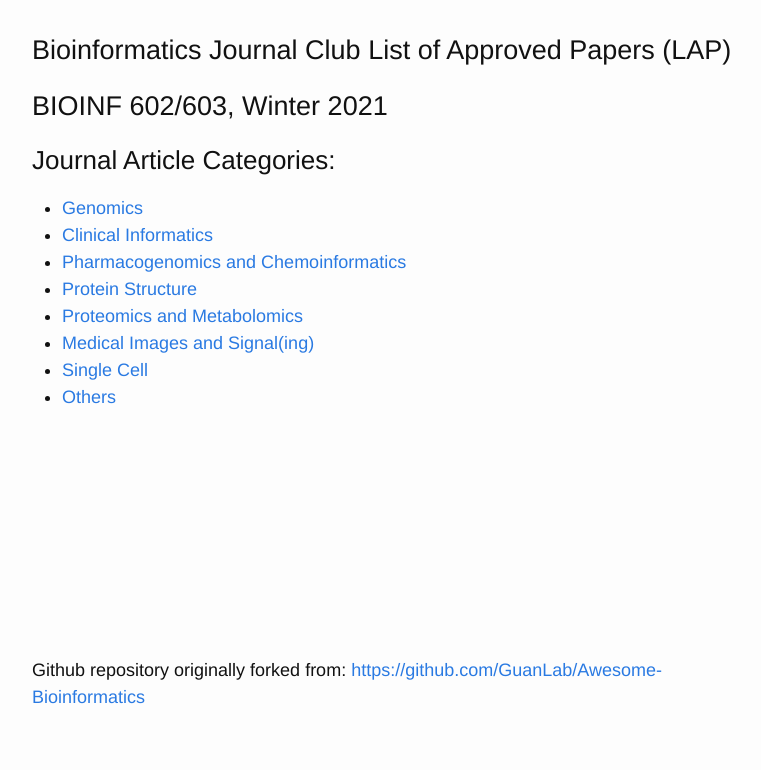
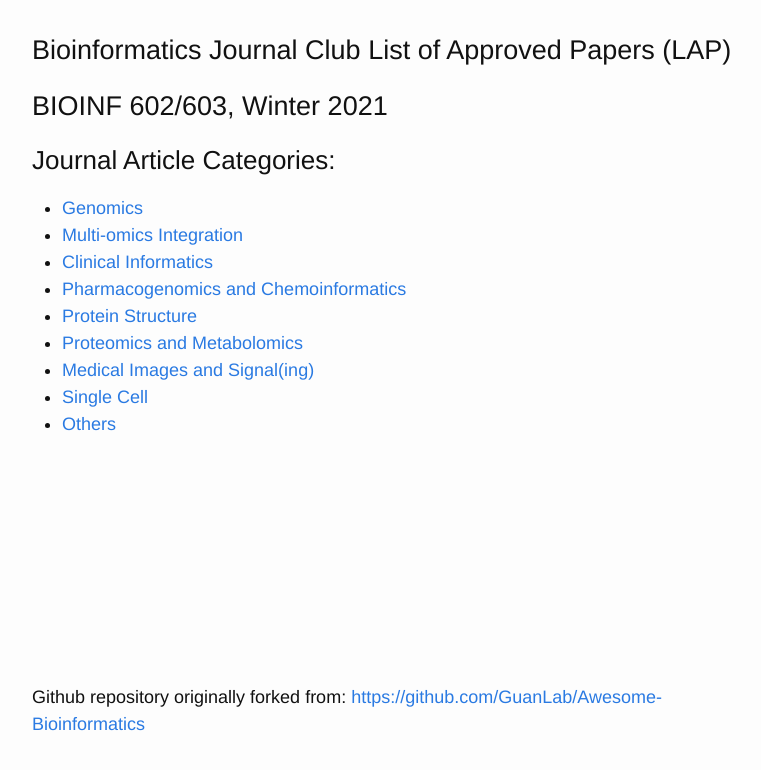
Before and after one commit to dcmb-courses/bioinf602-603, a Jekyll site: the page built from index.md, in a window 1280 px wide. Shown: the top 770 px of the page, without its empty margins (238-999 px from the left). Built offline with Jekyll 4.4.1, drawn with Linux system fonts in a browser that asks for light colours; our own code applies the rules of GitHub Pages for plain Markdown files.

Commit message:
Update index.md

```diff
--- a/index.md
+++ b/index.md
@@ -7,6 +7,7 @@ layout: page
 
 ### Journal Article Categories:
 * [Genomics]({{site.baseurl}}/Genomics/)
+* [Multi-omics Integration]({{site.baseurl}}/MultiOmics_Integration/)
 * [Clinical Informatics]({{site.baseurl}}/Clinical_Informatics/)
 * [Pharmacogenomics and Chemoinformatics]({{site.baseurl}}/Pharmacogenomics_and_Chemoinformatics/)
 * [Protein Structure]({{site.baseurl}}/Protein_Structure/)
```
